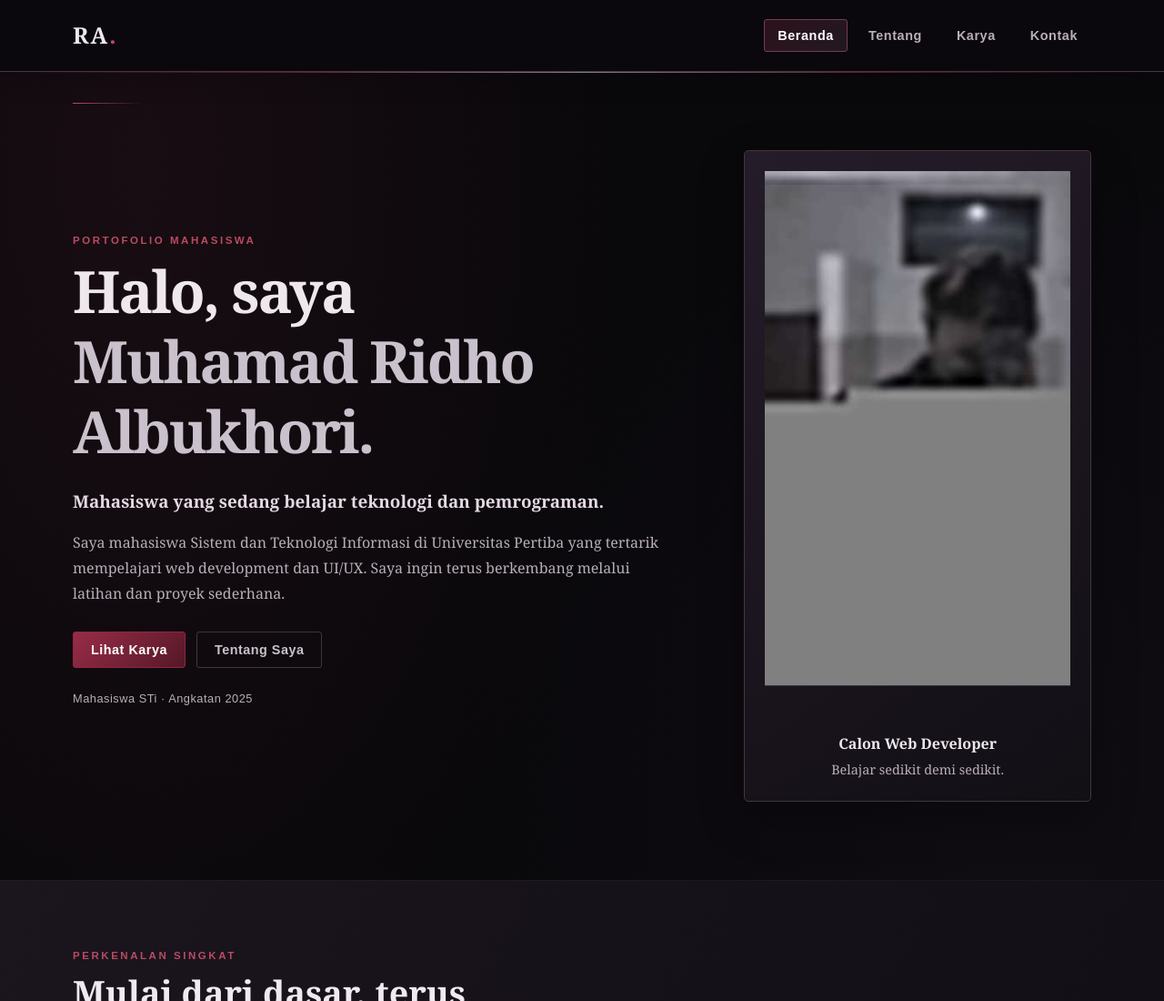
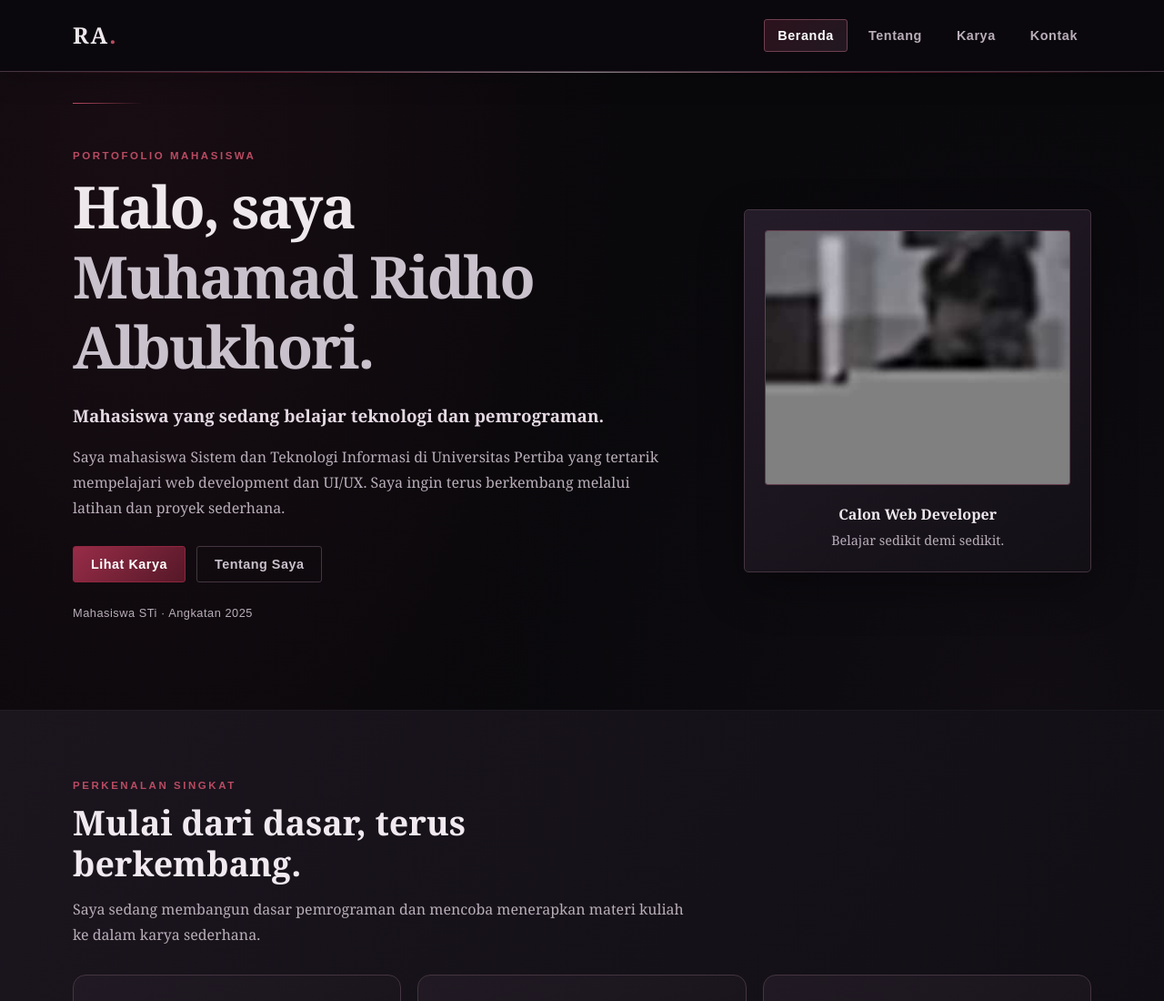
Before and after one commit to Crypss96/2559201032-Muhamad-Ridho-Albukhori-UTS, a plain HTML site: page index.html in a window 1280 px wide. Shown: the top 1100 px of the page at 91% size. Drawn offline with Linux system fonts and the light colour scheme.

Commit message:
Atur crop foto profil agar sesuai bingkai

```diff
--- a/css/style.css
+++ b/css/style.css
@@ -184,3 +184,15 @@ tbody tr:hover { background: #ffffff08; }
   .container { width: min(var(--lebar-konten), calc(100% - 64px)); }
   .catalog-grid { grid-template-columns: repeat(2, minmax(0, 1fr)); }
 }
+
+/* Foto profil pribadi */
+.profile-photo {
+  display: block;
+  width: 100%;
+  height: 280px;
+  border: 1px solid #674050;
+  border-radius: 3px;
+  object-fit: cover;
+  object-position: center 27%;
+  background: #201722;
+}
```
